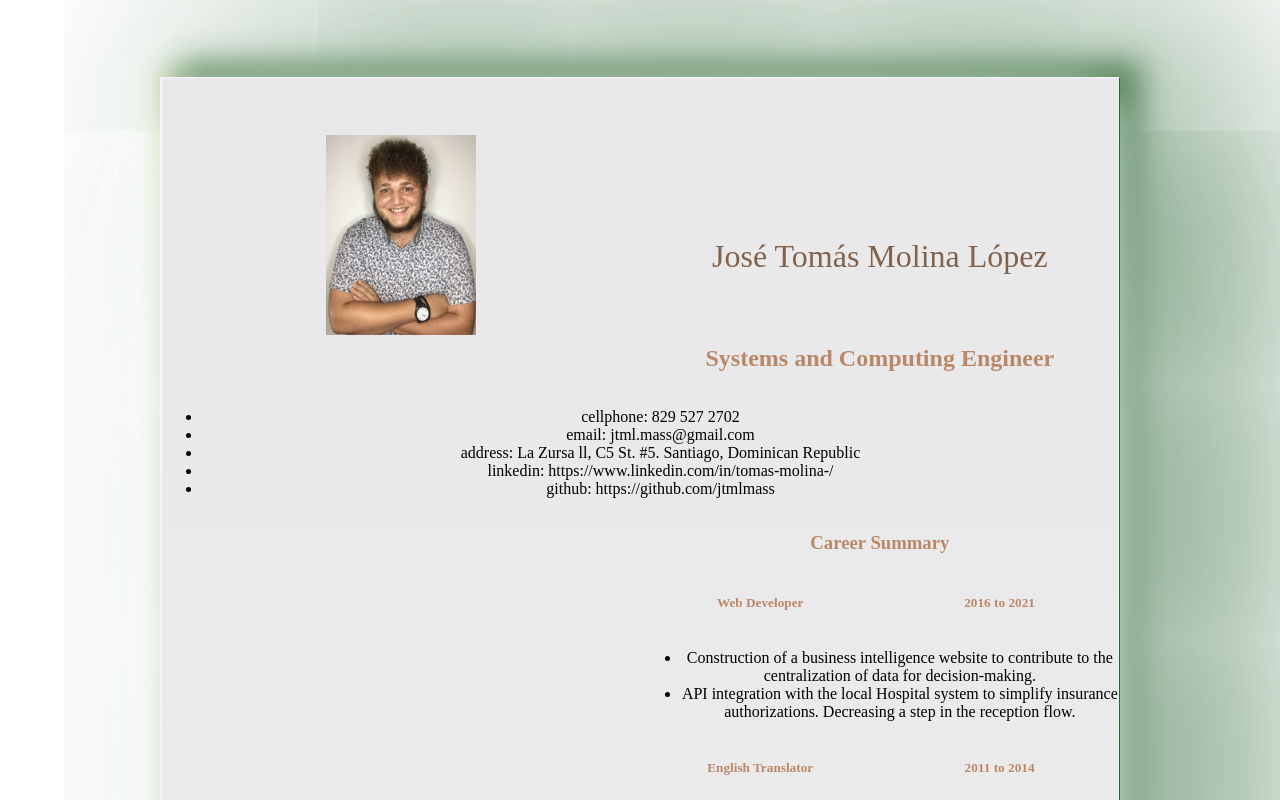
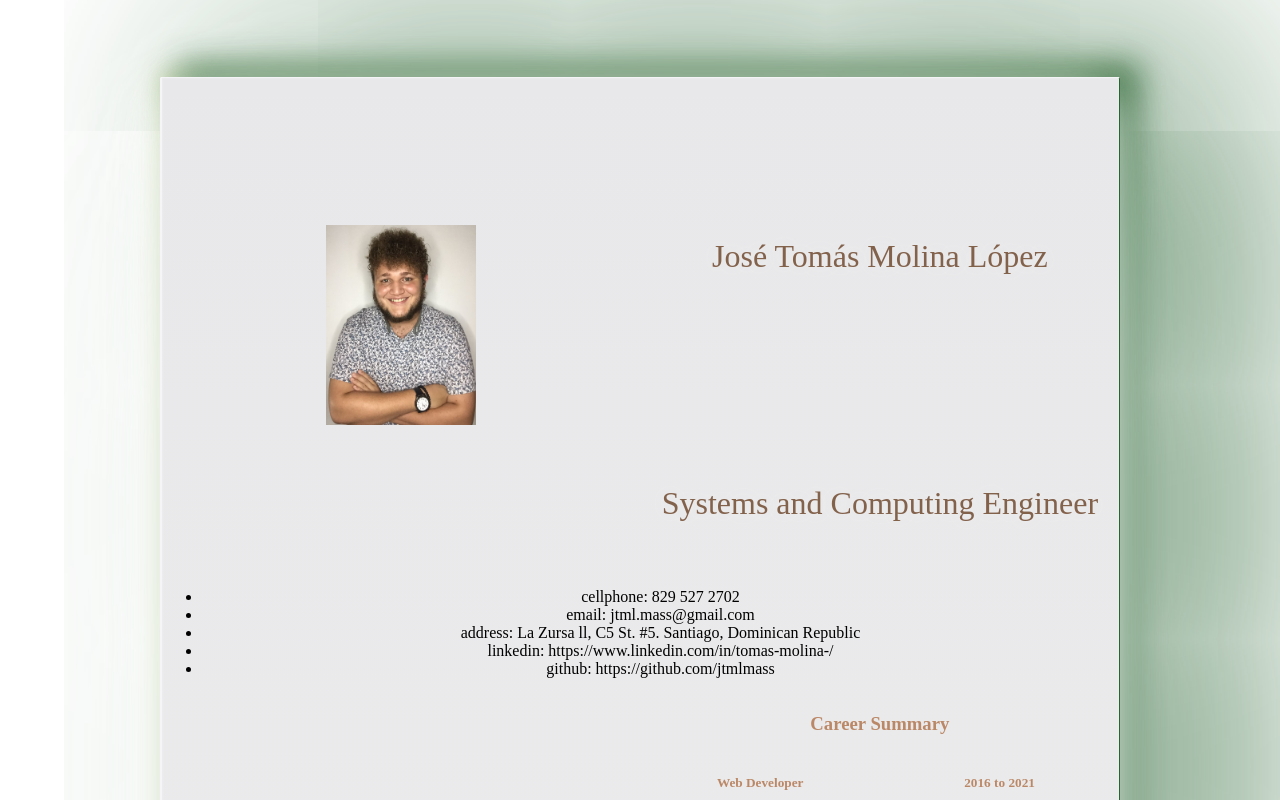
Before and after one commit to tomasjml/cv-tomas-molina, a React (Create React App) app: page / in a window 1280 px wide. Shown: the top 800 px of the page. Built offline with nearby package versions, Linux system fonts and the light colour scheme; a web font is replaced by a local one.

Commit message:
Change dedication heading 2 to h1 in HeaderIdentification

```diff
--- a/src/components/header-identification/HeaderIdentification.js
+++ b/src/components/header-identification/HeaderIdentification.js
@@ -9,7 +9,7 @@ const HeaderIdentification = ({name, dedication, yourImage}) => {
                 </div>
                 <div className="col">
                     <h1>{name}</h1>
-                    <h2>{dedication}</h2>
+                    <h1>{dedication}</h1>
                 </div>
             </div>
         </header>
```
